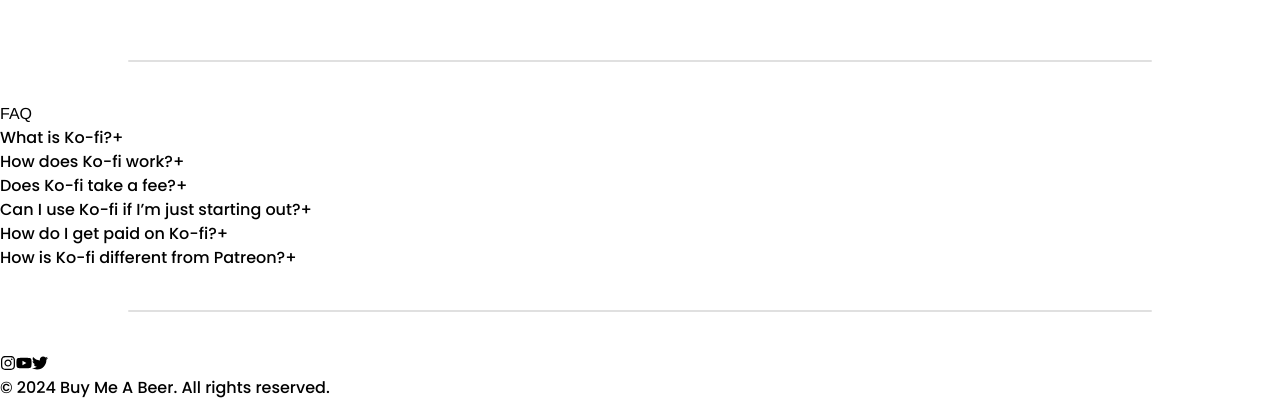
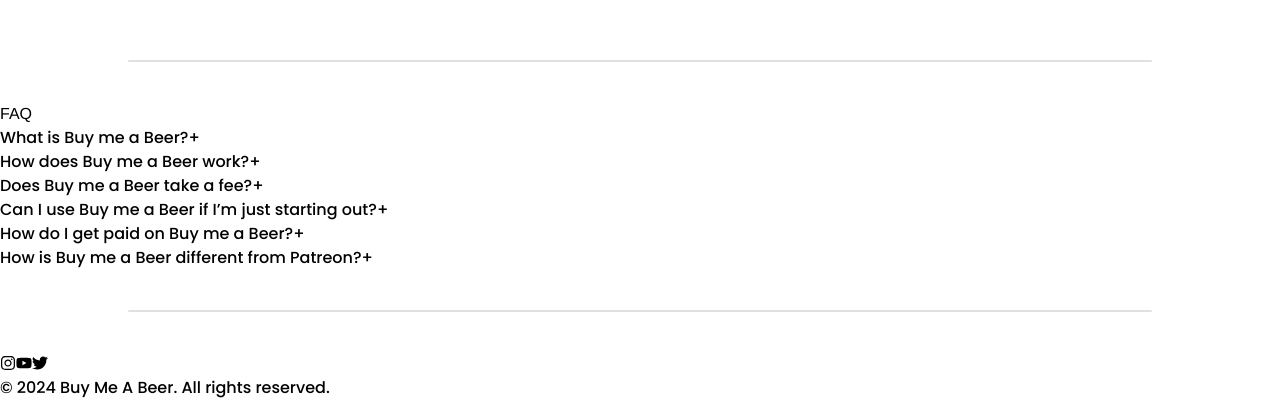
Before and after one commit to dark-matter-ai/Buy-Me-A-Beer, a Next.js app in the folder ko-fi-clone/: page / in a window 1280 px wide. Shown: the part 1916-2316 px from the top of the page. Built offline with nearby package versions, Linux system fonts and the light colour scheme; no server answers; a web font is replaced by a local one.

Commit message:
apply ui changes from main

```diff
--- a/ko-fi-clone/src/app/components/ContentSection.js
+++ b/ko-fi-clone/src/app/components/ContentSection.js
@@ -12,7 +12,7 @@
         {/* Step 1 */}
         <div className="flex flex-col sm:flex-row mb-12">
           <div className="sm:w-1/3 mb-8 sm:mb-0">
-            <div className="w-20 h-20 mx-auto bg-gradient-to-r from-orange-500 to-yellow-500 text-white rounded-full flex items-center justify-center">
+            <div className="w-20 h-20 mx-auto bg-gradient-to-r from-orange-500 to-yellow-500 hover:scale-95 active:scale-90 transition duration-300 text-white rounded-full flex items-center justify-center">
               <span className="text-2xl text-black font-bold">1</span>
             </div>
             <h3 className="text-2xl font-semibold text-gray-800 mt-4">
@@ -26,7 +26,7 @@
 
           {/* Step 2 */}
           <div className="sm:w-1/3 mb-8 sm:mb-0">
-            <div className="w-20 h-20 mx-auto bg-gradient-to-r from-orange-500 to-yellow-500 text-white rounded-full flex items-center justify-center">
+            <div className="w-20 h-20 mx-auto bg-gradient-to-r from-orange-500 to-yellow-500 hover:scale-95 active:scale-90 transition duration-300 text-white rounded-full flex items-center justify-center">
               <span className="text-2xl text-black font-bold">2</span>
             </div>
             <h3 className="text-2xl font-semibold text-gray-800 mt-4">
@@ -40,7 +40,7 @@
 
           {/* Step 3 */}
           <div className="sm:w-1/3">
-            <div className="w-20 h-20 mx-auto bg-gradient-to-r from-orange-500 to-yellow-500 text-white rounded-full flex items-center justify-center">
+            <div className="w-20 h-20 mx-auto bg-gradient-to-r from-orange-500 to-yellow-500 text-white hover:scale-95 active:scale-90 transition duration-300 rounded-full flex items-center justify-center">
               <span className="text-2xl text-black font-bold">3</span>
             </div>
             <h3 className="text-2xl font-semibold text-gray-800 mt-4">
--- a/ko-fi-clone/src/app/components/FAQSection.js
+++ b/ko-fi-clone/src/app/components/FAQSection.js
@@ -4,34 +4,34 @@
 
 const faqData = [
   {
-    question: "What is Ko-fi?",
+    question: "What is Buy me a Beer?",
     answer:
-      "Ko-fi is a platform that allows creators to receive donations, sell products, and offer memberships to their supporters.",
+      "Buy me a Beer is a platform that allows creators to receive donations, sell products, and offer memberships to their supporters.",
   },
   {
-    question: "How does Ko-fi work?",
+    question: "How does Buy me a Beer work?",
     answer:
-      "Ko-fi lets fans support their favorite creators by sending tips or buying items. Creators can also set up membership tiers for more consistent support.",
+      "Buy me a Beer lets fans support their favorite creators by sending tips or buying items. Creators can also set up membership tiers for more consistent support.",
   },
   {
-    question: "Does Ko-fi take a fee?",
+    question: "Does Buy me a Beer take a fee?",
     answer:
-      "Ko-fi offers a free plan with zero platform fees on donations. For advanced features, there is a Ko-fi Gold subscription.",
+      "Buy me a Beer offers a free plan with zero platform fees on donations. For advanced features, there is a Buy me a Beer Gold subscription.",
   },
   {
-    question: "Can I use Ko-fi if I’m just starting out?",
+    question: "Can I use Buy me a Beer if I’m just starting out?",
     answer:
-      "Yes! Ko-fi is great for creators at any stage, whether you’re just beginning or already established.",
+      "Yes! Buy me a Beer is great for creators at any stage, whether you’re just beginning or already established.",
   },
   {
-    question: "How do I get paid on Ko-fi?",
+    question: "How do I get paid on Buy me a Beer?",
     answer:
-      "Ko-fi connects to PayPal and Stripe, allowing creators to receive funds directly without delays.",
+      "Buy me a Beer connects to Solana Blinks, allowing creators to receive funds directly without delays.",
   },
   {
-    question: "How is Ko-fi different from Patreon?",
+    question: "How is Buy me a Beer different from Patreon?",
     answer:
-      "Unlike Patreon, Ko-fi does not take a percentage of donations on the free plan. Ko-fi is also simpler for fans to make one-time donations.",
+      "Unlike Patreon, Buy me a Beer does not take a percentage of donations on the free plan. Buy me a Beer is also simpler for fans to make one-time donations.",
   },
 ];
 
@@ -52,21 +52,21 @@
           {faqData.map((item, index) => (
             <div
               key={index}
-              className="border rounded-lg overflow-hidden shadow-lg transition-all duration-300"
+              className=" rounded-lg overflow-hidden transition-all duration-300"
             >
               <button
-                className={`w-full text-left text-lg font-semibold py-4 px-6 bg-gradient-to-r from-orange-500 to-yellow-500 text-white flex justify-between items-center transition-all duration-300 ${
+                className={`w-full text-left text-lg font-semibold py-4 px-6 bg-gradient-to-r from-orange-500 to-yellow-500 text-white flex justify-between items-center hover:text-black hover:scale-95 active:scale-90 transition-all duration-300 ${
                   activeIndex === index ? "rounded-t-lg" : "rounded-lg"
                 }`}
                 onClick={() => toggleFAQ(index)}
               >
                 <span className="hover:text-black">{item.question}</span>
-                <span className="text-2xl">
+                <span className="text-2xl hover:text-black">
                   {activeIndex === index ? "−" : "+"}
                 </span>
               </button>
               {activeIndex === index && (
-                <div className="bg-gray-100 p-6 text-gray-800 text-sm">
+                <div className="bg-gray-100 p-6 text-gray-800 hover:scale-95 active:scale-90 transition-all duration-300 text-sm">
                   <p>{item.answer}</p>
                 </div>
               )}
--- a/ko-fi-clone/src/app/components/ProfileSection.js
+++ b/ko-fi-clone/src/app/components/ProfileSection.js
@@ -30,9 +30,9 @@
           </div>
 
           {/* GIF Section */}
-          <div className="md:w-1/2 mt-10 md:mt-0 flex justify-center">
+          <div className="md:w-1/2 mt-10 md:mt-0 flex justify-center hover:scale-95 active:scale-90 transition duration-300">
             <img
-              src="https://th.bing.com/th/id/OIP.4mmvYFdDmGSp9cXFO_FyGAHaEo?w=269&h=180&c=7&r=0&o=5&dpr=1.3&pid=1.7"
+              src="https://i.pinimg.com/736x/79/6b/38/796b3813554942e9b87ed586fb822c76.jpg"
               alt="Beer Overflowing"
               className="w-full max-w-md"
             />
```
